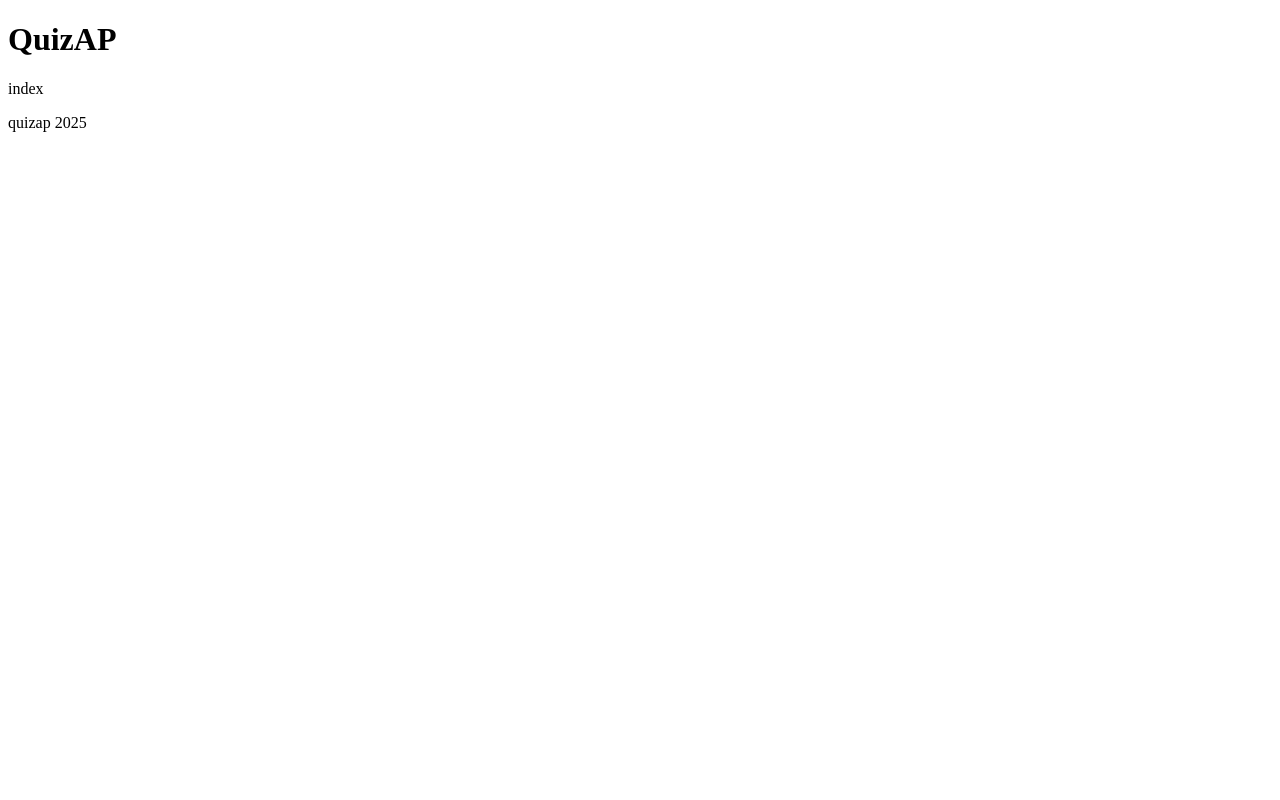
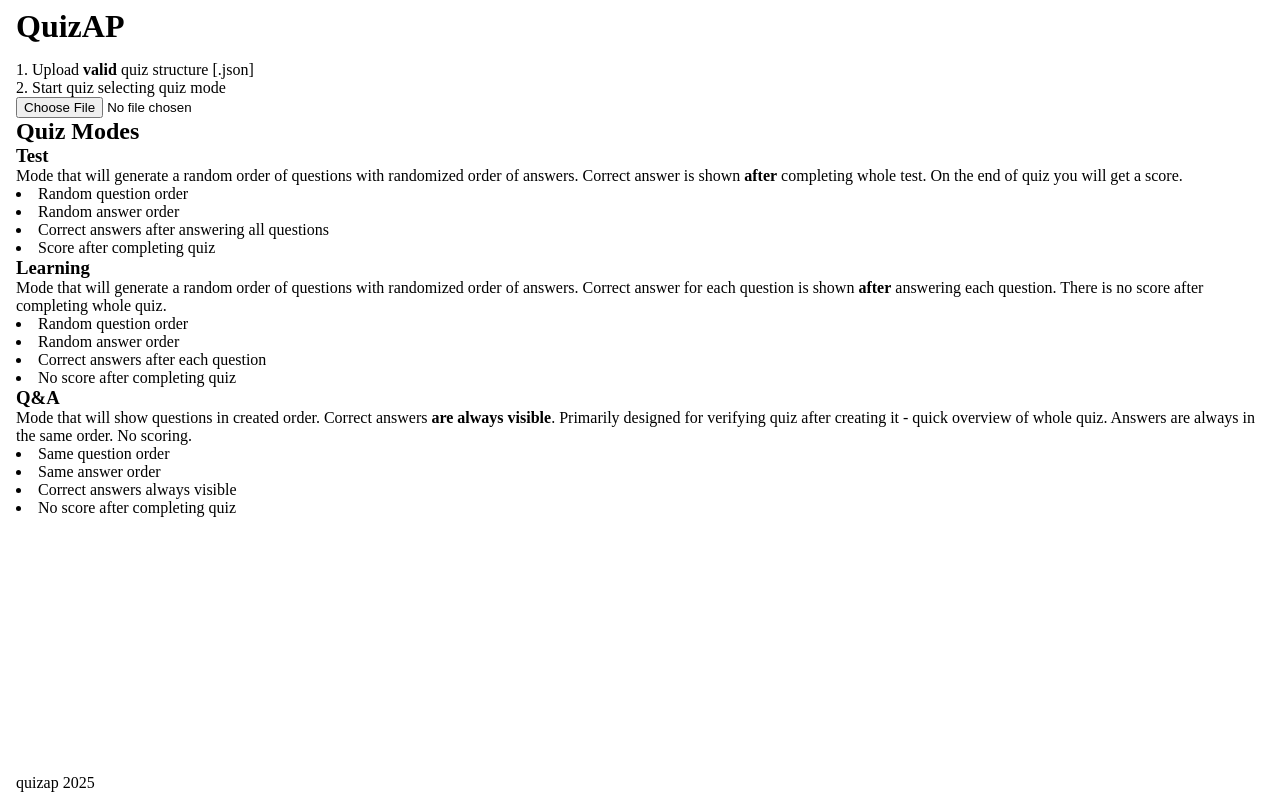
Before and after one commit to Ap4cheSK/quizap, a React (Vite) app: page / in a window 1280 px wide. Built offline with nearby package versions, Linux system fonts and the light colour scheme.

Commit message:
index and json validation

```diff
--- a/src/App.tsx
+++ b/src/App.tsx
@@ -1,10 +1,10 @@
-// import { useState } from 'react';
-
 import { HashRouter, Route, Routes } from "react-router-dom";
 import Footer from "./components/layout/Footer";
 import Header from "./components/layout/Header";
-import Index from "./components/Index";
+import Index from "./components/index/Index";
 import { Error } from "./components/Error";
+
+import "./css/global.css";
 
 function App() {
 	return (
--- a/src/components/Index.tsx
+++ /dev/null
@@ -1,7 +0,0 @@
-function Index() {
-	return (
-		<p>index</p>
-	);
-}
-
-export default Index;
--- /dev/null
+++ b/src/components/index/Index.tsx
@@ -0,0 +1,115 @@
+import { useEffect, useState } from "react";
+import { useNavigate } from "react-router-dom";
+import { isQuiz } from "./quizValidation";
+import QuizLegend from "./QuizLegend";
+
+function Index() {
+	const [uploadError, setUploadError] = useState("");
+	const [fileContent, setFileContent] = useState<string>("");
+	const [isValidQuiz, setIsValidQuiz] = useState(false);
+	const navigate = useNavigate();
+
+	function handleUpload(event: React.ChangeEvent<HTMLInputElement>) {
+		const file = event.target.files?.[0];
+
+		setUploadError("");
+		if(file === null) {
+			setUploadError("No File Uploaded!");
+			return;
+		}
+
+		setUploadError("");
+		if(file?.type !== "application/json") {
+			setUploadError("Invalid File Format!");
+			return;
+		}
+
+		setUploadError("");
+		const reader = new FileReader();
+
+		reader.onload = function(e) {
+			const content = e.target?.result;
+			if(content) {
+				setUploadError("");
+
+				if(content instanceof ArrayBuffer) {
+					setUploadError("Invalid or empty file!");
+					return;
+				}
+
+				setFileContent(JSON.parse(content));
+			} else
+				setUploadError("Invalid or empty file!");
+		}
+
+		reader.readAsText(file);
+	}
+
+	useEffect(() => {
+		if(fileContent === "") {
+			return;
+		}
+
+		setUploadError("");
+
+		if(isQuiz(fileContent))
+			setIsValidQuiz(true);
+		else {
+			setUploadError("Invalid Quiz Structure!");
+			setIsValidQuiz(false);
+		}
+	}, [fileContent]);
+
+	function handleQuizMode(quizMode: string) {
+		switch (quizMode) {
+			case "test":
+				setTimeout(function() {navigate("/test")}, 50);
+				break;
+			case "learn":
+				setTimeout(function() {navigate("/learn")}, 50);
+				break;
+			case "overview":
+				setTimeout(function() {navigate("/overview")}, 50);
+				break;
+			default:
+				break;
+		}
+	}
+
+	function ErrorField({msg}: {msg: string}) {
+		return (
+			<div className="upload-err">{msg}</div>
+		);
+	}
+
+	function StartQuizMenu() {
+		return(
+			<>
+				<h3>Select Quiz Mode</h3>
+				<section className="index-quiz-mode">
+					<button onClick={() => handleQuizMode("test")}>Test</button>
+					<button onClick={() => handleQuizMode("learn")}>Learning</button>
+					<button onClick={() => handleQuizMode("overview")}>Q&A</button>
+				</section>
+			</>
+		);
+	}
+
+	return (
+		<section className="index-menu">
+			<ol>
+				<li>Upload <b>valid</b> quiz structure [.json]</li>
+				<li>Start quiz selecting quiz mode</li>
+			</ol>
+
+			<input type="file" id="index-json-input" accept=".json" onChange={handleUpload}/>
+			{uploadError ? <ErrorField msg={uploadError}/> : ""}
+
+			{isValidQuiz ? <StartQuizMenu/> : ""}
+
+			<QuizLegend/>
+		</section>
+	);
+}
+
+export default Index;
--- /dev/null
+++ b/src/components/index/QuizLegend.tsx
@@ -0,0 +1,41 @@
+function QuizLegend() {
+	return (
+		<section className="index-quiz-legend">
+			<h2>Quiz Modes</h2>
+			<h3>Test</h3>
+			<section className="legend-test">
+				<p>Mode that will generate a random order of questions with randomized order of answers. Correct answer is shown <b>after</b> completing whole test. On the end of quiz you will get a score.</p>
+				<ul>
+					<li>Random question order</li>
+					<li>Random answer order</li>
+					<li>Correct answers after answering all questions</li>
+					<li>Score after completing quiz</li>
+				</ul>
+			</section>
+
+			<h3>Learning</h3>
+			<section className="legend-learning">
+				<p>Mode that will generate a random order of questions with randomized order of answers. Correct answer for each question is shown <b>after</b> answering each question. There is no score after completing whole quiz.</p>
+				<ul>
+					<li>Random question order</li>
+					<li>Random answer order</li>
+					<li>Correct answers after each question</li>
+					<li>No score after completing quiz</li>
+				</ul>
+			</section>
+
+			<h3>Q&A</h3>
+			<section className="legend-qna">
+				<p>Mode that will show questions in created order. Correct answers <b>are always visible</b>. Primarily designed for verifying quiz after creating it - quick overview of whole quiz. Answers are always in the same order. No scoring.</p>
+				<ul>
+					<li>Same question order</li>
+					<li>Same answer order</li>
+					<li>Correct answers always visible</li>
+					<li>No score after completing quiz</li>
+				</ul>
+			</section>
+		</section>
+	);
+}
+
+export default QuizLegend;
--- /dev/null
+++ b/src/components/index/quizValidation.ts
@@ -0,0 +1,38 @@
+// eslint-disable-next-line @typescript-eslint/no-explicit-any
+function isStringArray(data: any): boolean {
+	if (!Array.isArray(data)) {
+		return false;
+	}
+	return data.every(function (item) {
+		return typeof item === "string";
+	});
+}
+
+// eslint-disable-next-line @typescript-eslint/no-explicit-any
+function isQuestion(data: any): boolean {
+	if (typeof data !== "object" || data === null)
+		return false;
+	if (typeof data.question !== "string")
+		return false;
+	if (!isStringArray(data.correct) || data.correct.length === 0)
+		return false;
+	if (!isStringArray(data.incorrect))
+		return false;
+	return true;
+}
+
+// EXPORT
+export type Question = {
+	question: string;
+	correct: string[];
+	incorrect: string[];
+}
+
+export type Quiz = Question[];
+
+// eslint-disable-next-line @typescript-eslint/no-explicit-any
+export function isQuiz(data: any): boolean {
+	if (!Array.isArray(data))
+		return false;
+	return data.every(function (item) {return isQuestion(item)});
+}
```
